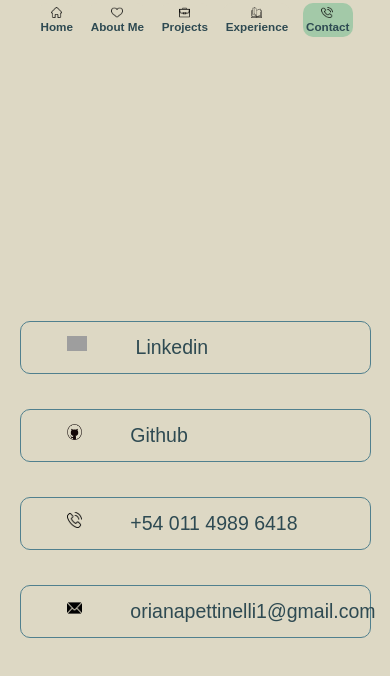
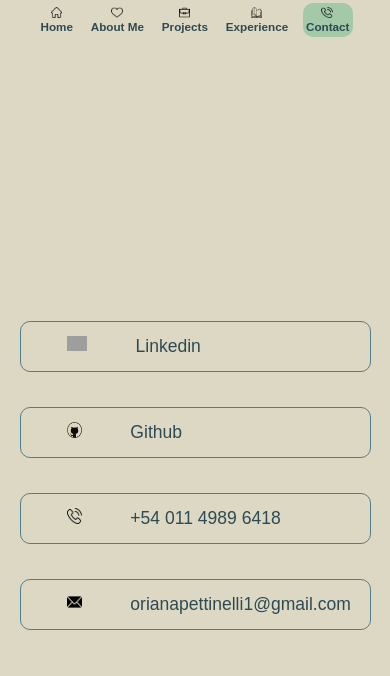
Before and after one commit to Orianamartina/Portfolio, a Next.js app in the folder portfolio/: page / in a window 390 px wide. Both pictures are taken after a click on the button "Contact". Shown: the top 676 px of the page. Built offline with nearby package versions, Linux system fonts and the light colour scheme; grey boxes are pictures that could not be loaded.

Commit message:
contact responsive

```diff
--- a/portfolio/src/app/components/contact/contact.module.css
+++ b/portfolio/src/app/components/contact/contact.module.css
@@ -40,7 +40,7 @@
 }
 @media (max-width: 1000px){
     .linkText{
-        font-size: 5vw;
+        font-size: 4.5vw;
     }
     .buttonImage{
         height: 4vw;
```
